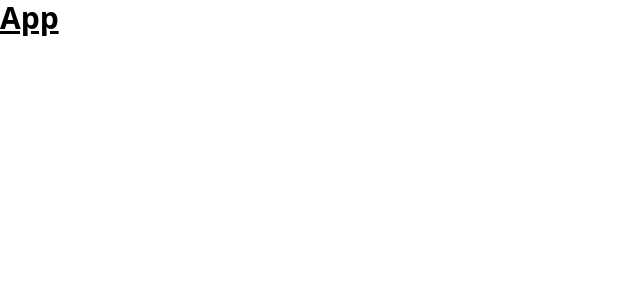
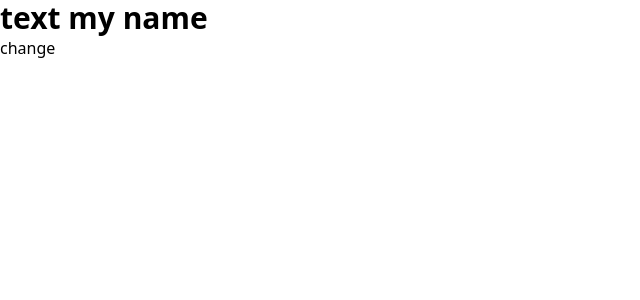
Before and after one commit to Filipe-Santos17/portfolio-filipe-dev, a React (Vite) app: page / in a window 1280 px wide. Shown: the top 300 px of the page, without its empty margins (0-640 px from the left). Built offline with nearby package versions, Linux system fonts and the light colour scheme.

Commit message:
test i18n

```diff
--- a/src/App.tsx
+++ b/src/App.tsx
@@ -1,5 +1,21 @@
+import { useState } from "react"
+import { useTranslation } from "react-i18next"
+
 export default function App() {
+  const { t, i18n } = useTranslation()
+
+  const [lang, setLang] = useState(i18n.language)
+
+  function setLanguage() {
+    const language = lang === 'en' ? 'pt' : 'en'
+    i18n.changeLanguage(language)
+    setLang(language)
+  }
+
   return (
-    <div className="text-3xl font-bold underline">App</div>
+    <>
+      <div className="text-3xl font-bold">{t('text')}</div>
+      <button onClick={setLanguage}>change</button>
+    </>
   )
 }
--- a/src/libs/i18next.ts
+++ b/src/libs/i18next.ts
@@ -1,10 +1,13 @@
 import i18next from "i18next";
 import { initReactI18next } from "react-i18next";
 
+import en from "../locale/en.json"
+import pt from "../locale/pt.json"
+
 i18next.use(initReactI18next).init({
   resources:{
-    pt:{},
-    en:{},
+    pt,
+    en,
   },
-  lng: 'pt',
+  lng: 'en',
 })
--- a/src/locale/en.json
+++ b/src/locale/en.json
@@ -0,0 +1,5 @@
+{
+  "translation": {
+    "text": "text my name"
+  }
+}
--- a/src/locale/pt.json
+++ b/src/locale/pt.json
@@ -0,0 +1,5 @@
+{
+  "translation": {
+    "text": "texto"
+  }
+}
--- a/src/main.tsx
+++ b/src/main.tsx
@@ -2,6 +2,8 @@ import React from 'react'
 import ReactDOM from 'react-dom/client'
 import App from './App.tsx'
 import './index.css'
+
+import "./libs/i18next.ts"
 
 ReactDOM.createRoot(document.getElementById('root')!).render(
   <React.StrictMode>
```
